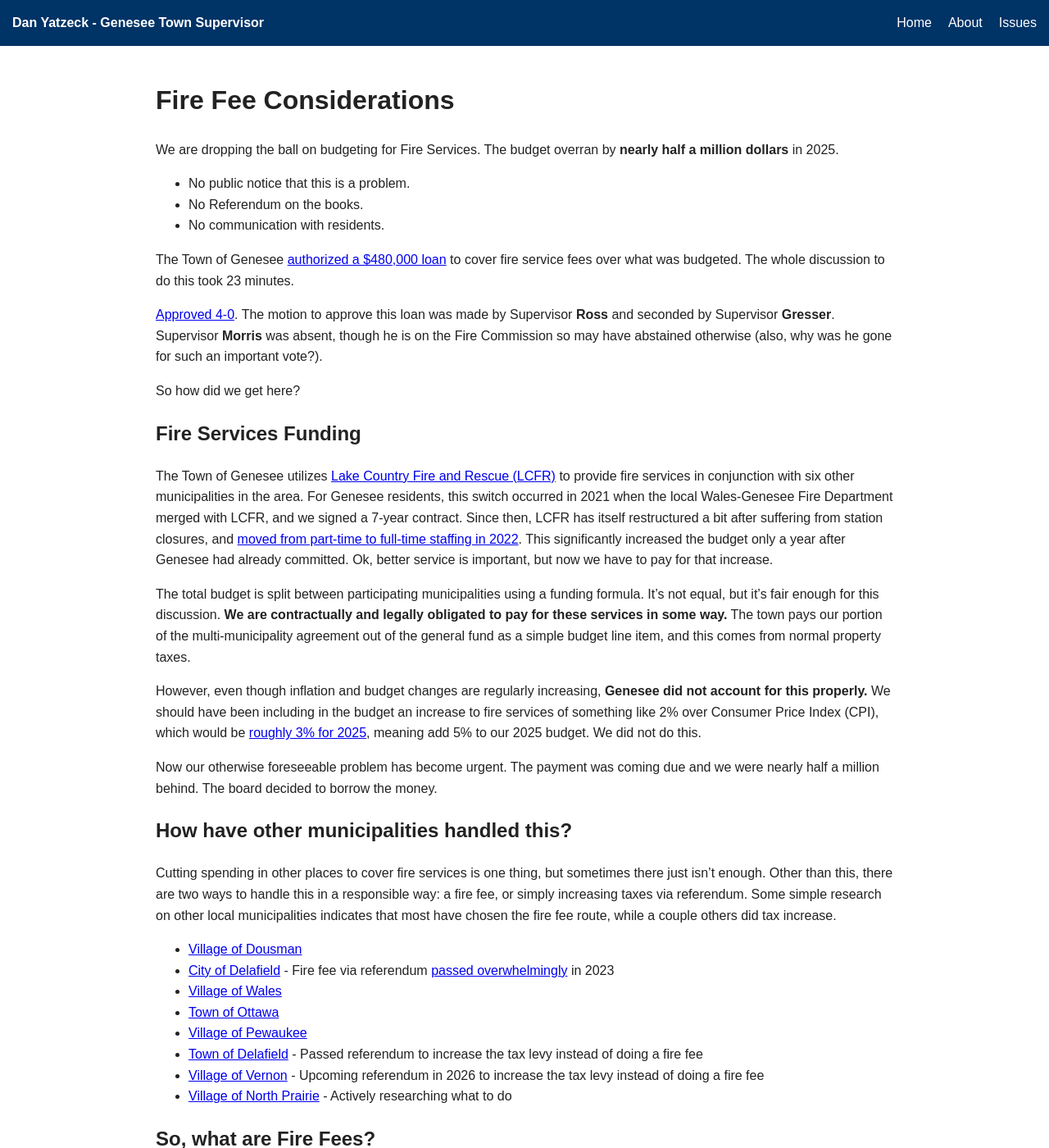
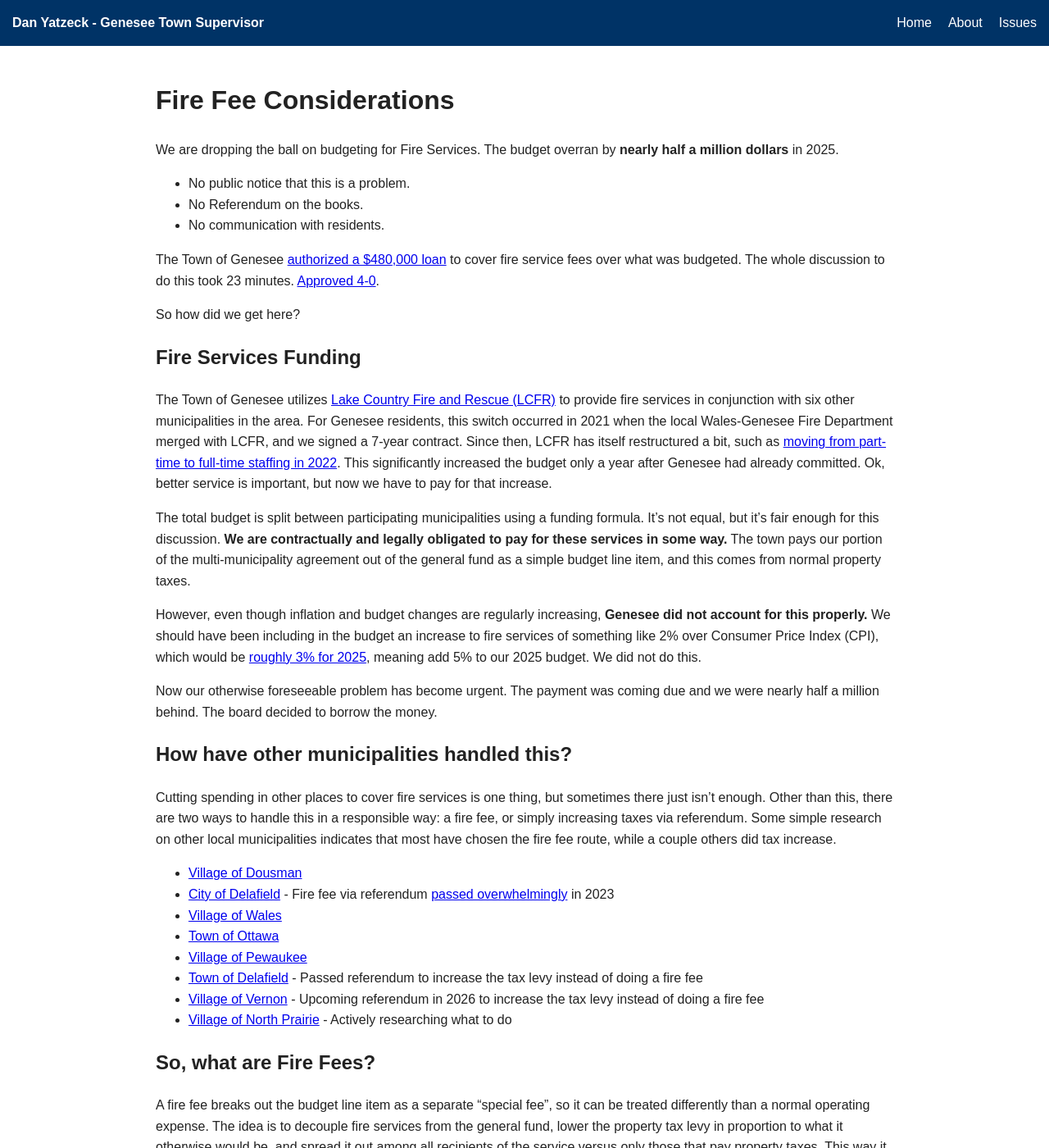
Before and after one commit to danyatzeck/danyatzeck.github.io, a Jekyll site: the page built from firefee.md, in a window 1280 px wide and 1400 px high. Shown: the whole window at 82% size. Built offline with Jekyll 4.4.1, drawn with Linux system fonts in a browser that asks for light colours; our own code applies the rules of GitHub Pages for plain Markdown files; some of the changed text lies outside the part shown.

Commit message:
fire fee updates

```diff
--- a/firefee.md
+++ b/firefee.md
@@ -5,14 +5,12 @@ We are dropping the ball on budgeting for Fire Services. The budget overran by *
 - No Referendum on the books.
 - No communication with residents.
 
-The Town of Genesee [authorized a $480,000 loan](https://towngenesee.wi.gov/sysfiles/site_uploads/pubs/pub58615_251113080045_1.pdf) to cover fire service fees over what was budgeted. The whole discussion to do this took 23 minutes.
-
-[Approved 4-0](https://towngenesee.wi.gov/sysfiles/site_uploads/pubs/pub58613_251113075856_1.pdf). The motion to approve this loan was made by Supervisor **Ross** and seconded by Supervisor **Gresser**. Supervisor **Morris** was absent, though he is on the Fire Commission so may have abstained otherwise (also, why was he gone for such an important vote?).
+The Town of Genesee [authorized a $480,000 loan](https://towngenesee.wi.gov/sysfiles/site_uploads/pubs/pub58615_251113080045_1.pdf) to cover fire service fees over what was budgeted. The whole discussion to do this took 23 minutes. [Approved 4-0](https://towngenesee.wi.gov/sysfiles/site_uploads/pubs/pub58613_251113075856_1.pdf).
 
 So how did we get here?
 
 ## Fire Services Funding
-The Town of Genesee utilizes [Lake Country Fire and Rescue (LCFR)](https://www.lakecountryfire.com/) to provide fire services in conjunction with six other municipalities in the area. For Genesee residents, this switch occurred in 2021 when the local Wales-Genesee Fire Department merged with LCFR, and we signed a 7-year contract. Since then, LCFR has itself restructured a bit after suffering from station closures, and [moved from part-time to full-time staffing in 2022](https://www.tmj4.com/news/waukesha-county/city-of-delafield-considers-new-fire-and-ems-provider-community-voices-concerns). This significantly increased the budget only a year after Genesee had already committed. Ok, better service is important, but now we have to pay for that increase.
+The Town of Genesee utilizes [Lake Country Fire and Rescue (LCFR)](https://www.lakecountryfire.com/) to provide fire services in conjunction with six other municipalities in the area. For Genesee residents, this switch occurred in 2021 when the local Wales-Genesee Fire Department merged with LCFR, and we signed a 7-year contract. Since then, LCFR has itself restructured a bit, such as [moving from part-time to full-time staffing in 2022](https://www.tmj4.com/news/waukesha-county/city-of-delafield-considers-new-fire-and-ems-provider-community-voices-concerns). This significantly increased the budget only a year after Genesee had already committed. Ok, better service is important, but now we have to pay for that increase.
 
 The total budget is split between participating municipalities using a funding formula. It's not equal, but it's fair enough for this discussion. **We are contractually and legally obligated to pay for these services in some way.** The town pays our portion of the multi-municipality agreement out of the general fund as a simple budget line item, and this comes from normal property taxes.
 
```
Also changed, not shown: other parts of firefee.md (+3 -2 lines).
